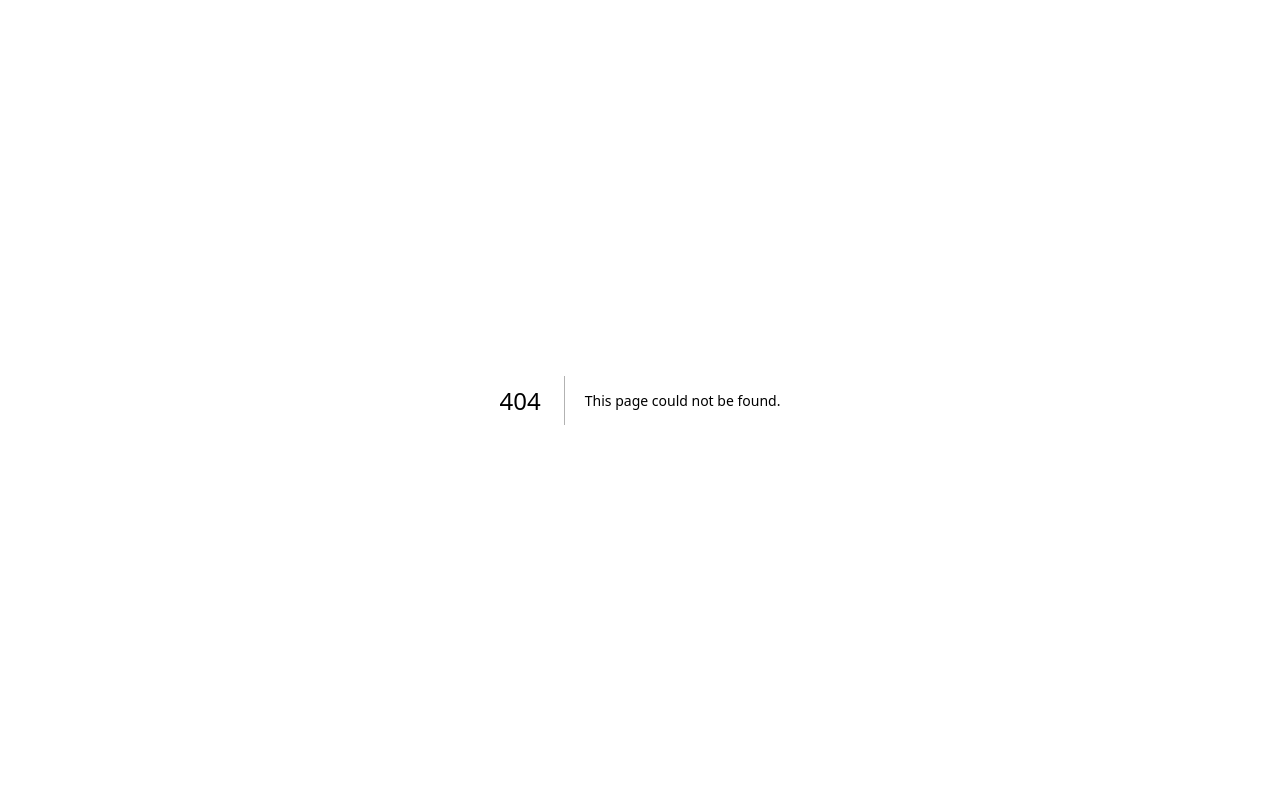
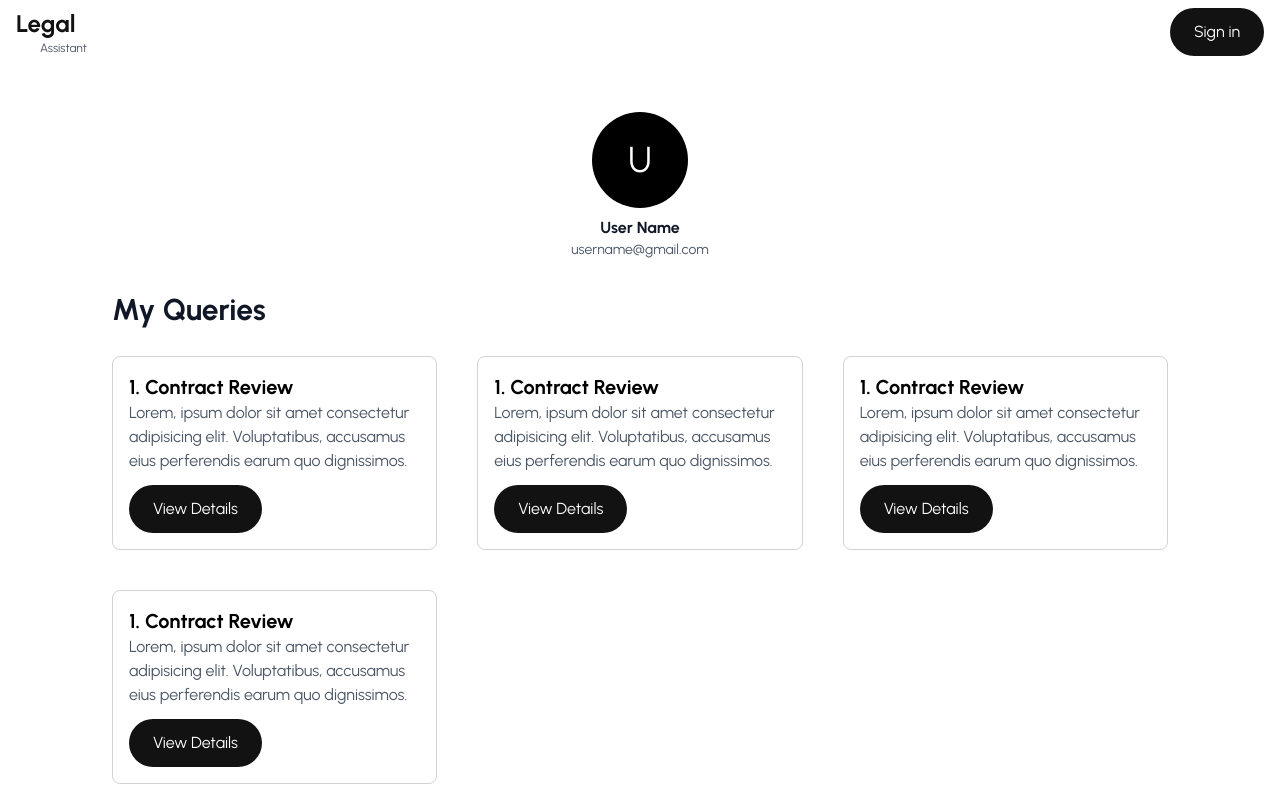
Before and after one commit to thedeepakmaurya/legassist, a Next.js app: page /profile in a window 1280 px wide. Before the commit this address had no page. Built offline with nearby package versions, Linux system fonts and the light colour scheme.

Commit message:
feat(profile): add query and detail section

```diff
--- a/src/app/globals.css
+++ b/src/app/globals.css
@@ -3,7 +3,7 @@
 @theme {
   --color-primary: #121212;
   --color-white: #ffffff;
-  --color-light-gray: #f7f7f7;
+  --color-light-gray: #d3d3d3;
 }
 
 @utility flex-between {
--- /dev/null
+++ b/src/app/profile/page.jsx
@@ -0,0 +1,12 @@
+import Profile from "@/components/pages/Profile";
+import MainTemplate from "@/components/templates/MainTemplate";
+
+const page = () => {
+  return (
+    <MainTemplate>
+      <Profile />
+    </MainTemplate>
+  );
+};
+
+export default page;
--- /dev/null
+++ b/src/components/molecules/QueryCard.jsx
@@ -0,0 +1,16 @@
+import Button from "../atoms/Button";
+
+const QueryCard = ({ title, description, link }) => {
+  return (
+    <div className="border-light-gray rounded-lg border p-4">
+      <h4 className="text-xl font-semibold">1. Contract Review</h4>
+      <p className="text-gray-600">
+        Lorem, ipsum dolor sit amet consectetur adipisicing elit. Voluptatibus,
+        accusamus eius perferendis earum quo dignissimos.
+      </p>
+      <Button label="View Details" className="mt-3" />
+    </div>
+  );
+};
+
+export default QueryCard;
--- a/src/components/organisms/Header.jsx
+++ b/src/components/organisms/Header.jsx
@@ -1,20 +1,39 @@
+"use client";
 import Link from "next/link";
 import Button from "../atoms/Button";
+import { useEffect, useState } from "react";
 
 const Header = () => {
+  const [user, setUser] = useState({});
+
+  useEffect(() => {
+    const user = localStorage.getItem("user");
+    setUser(user);
+  }, []);
+
   return (
-    <header className="flex-between rounded-lg  px-4 py-2">
+    <header className="flex-between sticky top-0 bg-white/80 rounded-lg px-4 py-2">
       <Link className="text-primary flex items-center gap-2" href="/">
-        <h1 className=" text-2xl font-semibold flex flex-col">
+        <h1 className="flex flex-col text-2xl font-semibold">
           Legal{" "}
-          <span className="text-xs pl-6 font-normal text-gray-600">
+          <span className="pl-6 text-xs font-normal text-gray-600">
             Assistant
           </span>
         </h1>
       </Link>
-      <Link href="/signup">
-        <Button label="Register" />
-      </Link>
+      <div>
+        {user ? (
+          <Link href="/profile">
+            <p className="flex h-10 w-10 items-center justify-center rounded-full bg-black text-lg font-medium text-white">
+              {user?.name || "U"}
+            </p>
+          </Link>
+        ) : (
+          <Link href="/signin">
+            <Button label="Sign in " />
+          </Link>
+        )}
+      </div>
     </header>
   );
 };
--- a/src/components/pages/Home/About.jsx
+++ b/src/components/pages/Home/About.jsx
@@ -13,7 +13,7 @@ const About = () => {
         AI-powered assistance, you can understand complex laws and get reliable
         answers to your legal questions.
       </p>
-      <Link href="/signin">
+      <Link className="w-fit" href="/signup">
         <Button
           className="mt-6"
           label="Get Started"
--- a/src/components/pages/Home/Stat.jsx
+++ b/src/components/pages/Home/Stat.jsx
@@ -11,7 +11,7 @@ const Stat = () => {
           </div>
         ))}
       </div>
-      <hr className="border-light-gray w-full border-b" />
+      <hr className="border-light-gray w-full" />
       <div className="col-span-2 flex items-center gap-1">
         <div>
           {Array(4)
--- /dev/null
+++ b/src/components/pages/Profile/Queries.jsx
@@ -0,0 +1,24 @@
+import Button from "@/components/atoms/Button";
+import QueryCard from "@/components/molecules/QueryCard";
+
+const Queries = () => {
+  return (
+    <div className="mt-8">
+      <h2 className="pb-2 text-xl font-bold text-gray-900 md:text-3xl">
+        My Queries
+      </h2>
+      <div className="mt-5 grid gap-6 md:gap-10 md:grid-cols-3">
+          <QueryCard/>
+          <QueryCard/>
+          <QueryCard/>
+          <QueryCard/>
+
+
+
+
+      </div>
+    </div>
+  );
+};
+
+export default Queries;
--- /dev/null
+++ b/src/components/pages/Profile/index.jsx
@@ -0,0 +1,18 @@
+import Queries from "./Queries";
+
+const Profile = () => {
+  return (
+    <section className="mt-8">
+      <div className="flex-center flex-col">
+        <div className="flex h-24 w-24 items-center justify-center rounded-full bg-black">
+          <p className="text-4xl text-white">U</p>
+        </div>
+        <p className="mt-2 font-bold text-gray-900">User Name</p>
+        <p className="text-sm text-gray-600">username@gmail.com</p>
+      </div>
+      <Queries />
+    </section>
+  );
+};
+
+export default Profile;
--- a/src/components/templates/AuthTemplate.jsx
+++ b/src/components/templates/AuthTemplate.jsx
@@ -15,7 +15,7 @@ const AuthTemplate = ({ children }) => {
           </h1>
           <p className="mb-6 text-gray-600">
             {path === "/signup" ? "Sign up" : "Sign in"} today and let AI
-            simplify your legal needs.{" "}
+            simplify your legal needs.<br/>
             {path === "/signup"
               ? "Already registered"
               : "Don't have an account"}{" "}
```
